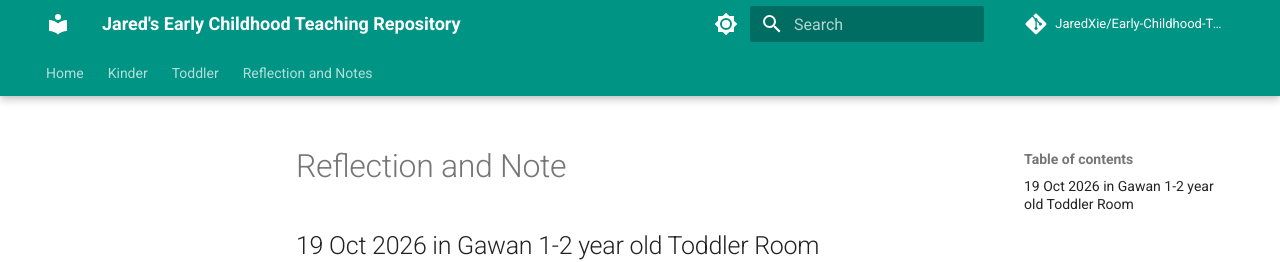
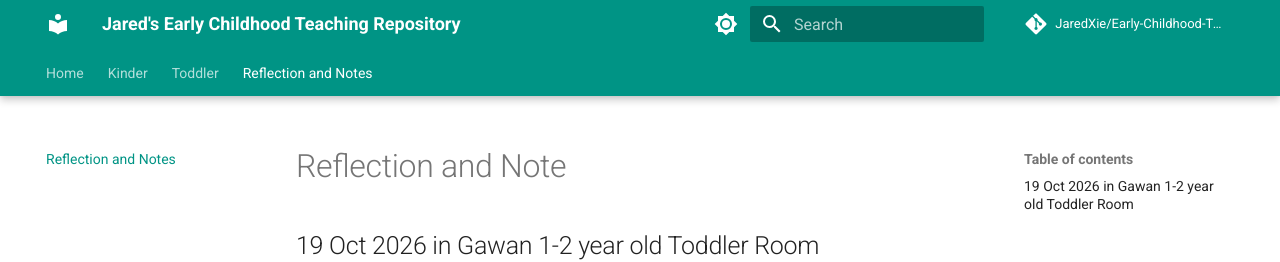
Before and after one commit to JaredXie/Early-Childhood-Teacher-Library, an MkDocs documentation site: the page built from docs/Reflection and Notes/index.md, in a window 1280 px wide. Shown: the top 262 px of the page. Built offline with MkDocs 1.6.1 and Material for MkDocs 9.7.7, drawn with Linux system fonts in a browser that asks for light colours; comment, search, counter and statistics services are not loaded.

Commit message:
Update mkdocs.yml

```diff
--- a/mkdocs.yml
+++ b/mkdocs.yml
@@ -45,7 +45,7 @@ nav:
 
   - Toddler: Toddler/index.md
 
-  - Reflection and Notes: Reflection-and-Notes/index.md
+  - Reflection and Notes: Reflection and Notes/index.md
 
 
 
```
